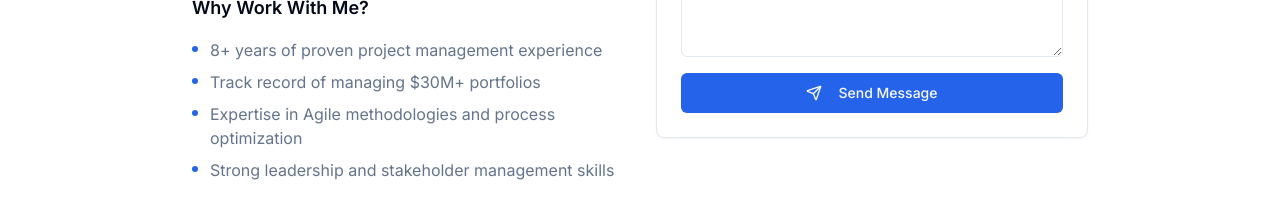
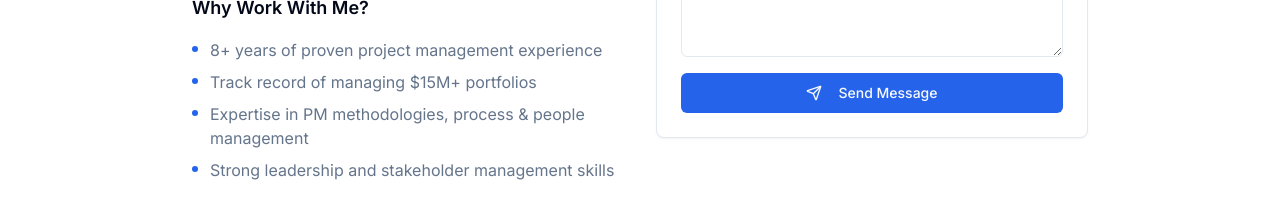
Before and after one commit to atharvaa9/archiesPortfolio, a Next.js app: page / in a window 1280 px wide. Shown: the part 7271-7471 px from the top of the page. Built offline with nearby package versions, Linux system fonts and the light colour scheme.

Commit message:
Update contact.tsx

```diff
--- a/components/contact.tsx
+++ b/components/contact.tsx
@@ -118,11 +118,11 @@ export default function Contact() {
                   </li>
                   <li className="flex items-start">
                     <span className="w-1.5 h-1.5 bg-blue-600 rounded-full mt-2 mr-3 flex-shrink-0"></span>
-                    Track record of managing $30M+ portfolios
+                    Track record of managing $15M+ portfolios
                   </li>
                   <li className="flex items-start">
                     <span className="w-1.5 h-1.5 bg-blue-600 rounded-full mt-2 mr-3 flex-shrink-0"></span>
-                    Expertise in Agile methodologies and process optimization
+                    Expertise in PM methodologies, process & people management
                   </li>
                   <li className="flex items-start">
                     <span className="w-1.5 h-1.5 bg-blue-600 rounded-full mt-2 mr-3 flex-shrink-0"></span>
```
